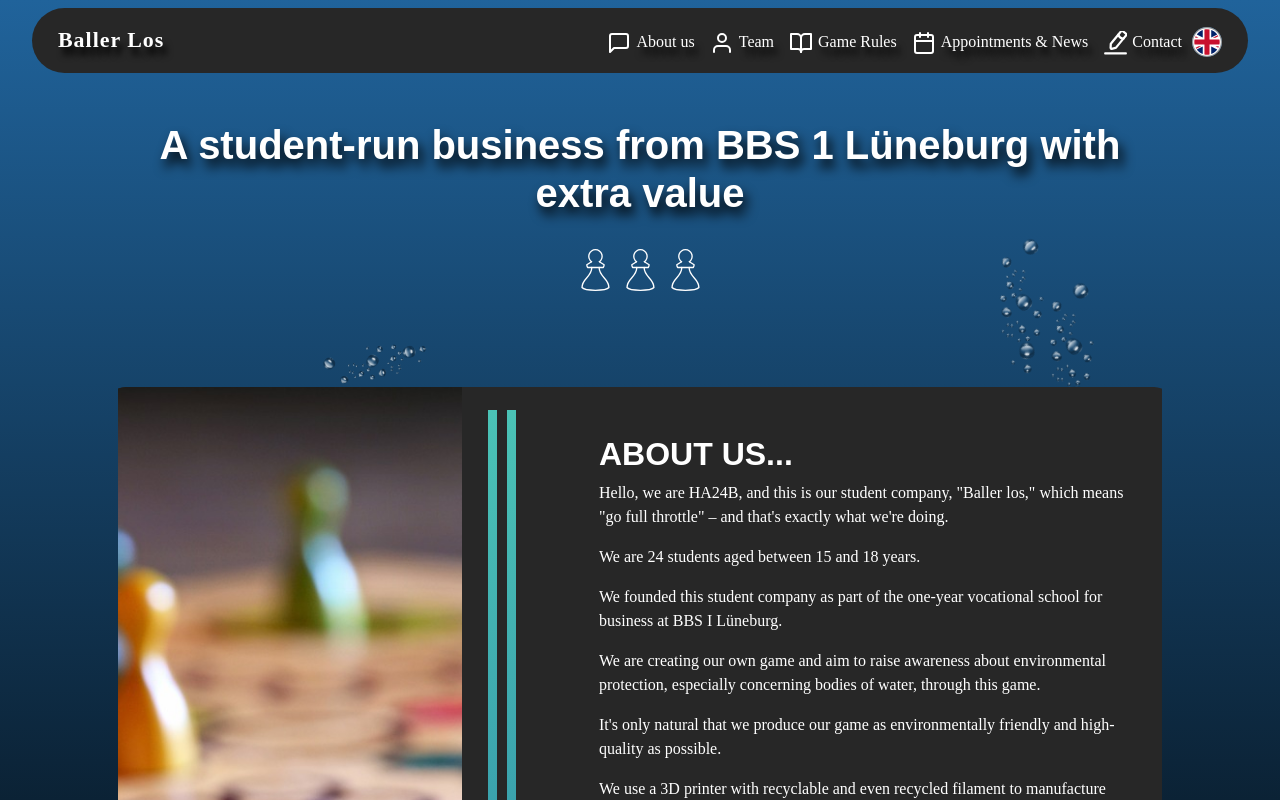
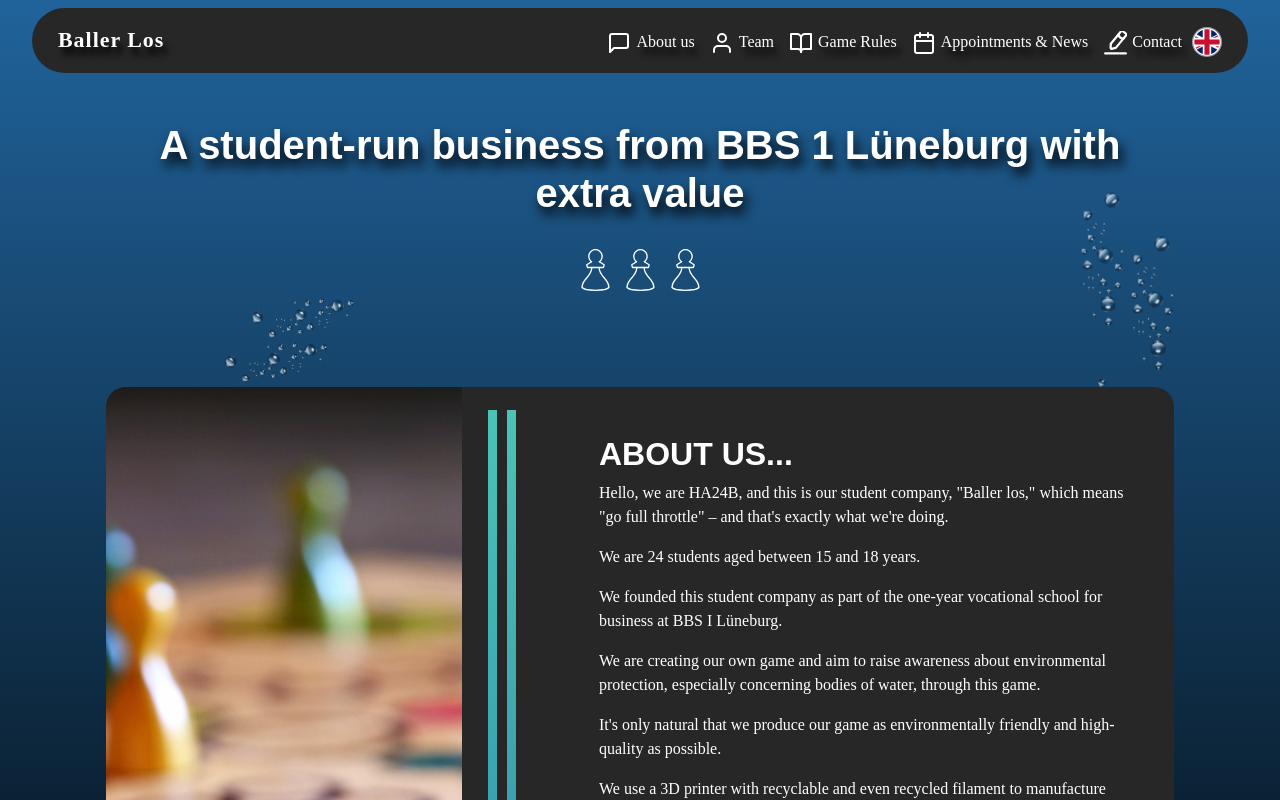
Before and after one commit to Doner-mit-alles/wirtschaft-live, a Vue app: page / in a window 1280 px wide. Shown: the top 800 px of the page. Built offline with nearby package versions, Linux system fonts and the light colour scheme; a web font is replaced by a local one.

Commit message:
40: fix bubble background

```diff
--- a/src/views/HomeView.vue
+++ b/src/views/HomeView.vue
@@ -24,8 +24,8 @@ const targets = [
 </script>
 
 <template>
-  <main class="container mt-5 px-5 px-lg-5 px-md-4">
-    <BubbleBackground>
+  <BubbleBackground>
+    <main class="container mt-5 px-5 px-lg-5 px-md-4">
       <HeadlineContainer />
       <SpacingTool height="3rem"></SpacingTool>
       <TextAndImageContainer />
@@ -37,8 +37,7 @@ const targets = [
       <NewsAndAppointmentsContainer />
       <SpacingTool height="3 rem"></SpacingTool>
       <ContactForm />
-    </BubbleBackground>
-  </main>
+    </main>
+  </BubbleBackground>
 </template>
-<style scoped>
-</style>
+<style scoped></style>
```
